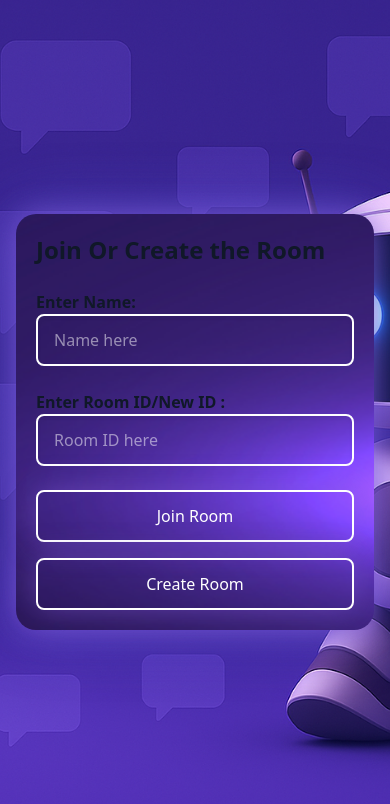
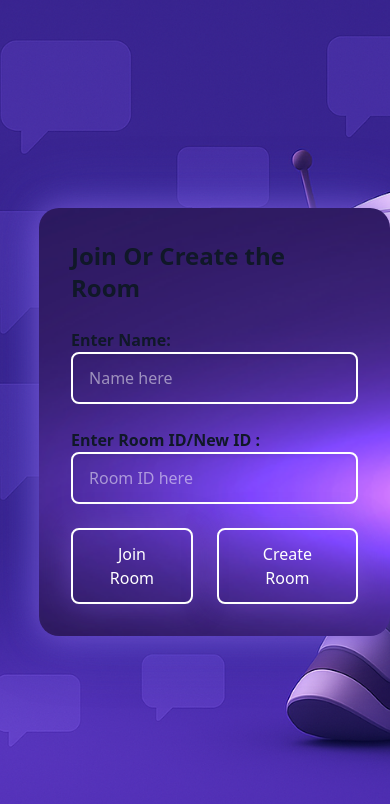
Before and after one commit to sudhirskp/chatApp, a React (Vite) app in the folder frontend/: page / in a window 390 px wide. Shown: the top 804 px of the page. Built offline with nearby package versions, Linux system fonts and the light colour scheme.

Commit message:
Revert "Refactor App and RoomJC components for improved layout and styling; update Chatpage for better responsiveness and user experience; add utility classes in index.css"
This reverts commit eaa5f5df1334de2bb3c638699006dfcb795fa112.

```diff
--- a/frontend/src/App.jsx
+++ b/frontend/src/App.jsx
@@ -1,7 +1,11 @@
+import { useState } from 'react'
 import './App.css'
+import toast from 'react-hot-toast'
 import RoomJC from './components/RoomJC.jsx'
 
 function App() {
+  const [count, setCount] = useState(0)
+
   return (
     <div>
       <RoomJC/>
--- a/frontend/src/components/RoomJC.jsx
+++ b/frontend/src/components/RoomJC.jsx
@@ -79,7 +79,7 @@ const navigate = useNavigate();
     return (
 
         <div
-        className="min-h-screen flex items-center justify-center px-4 py-8 sm:px-6 lg:px-10 bg-gray-100 dark:bg-gray-800"
+            className="min-h-screen flex items-center justify-start bg-gray-100 dark:bg-gray-800"
             style={{
                 backgroundImage: "url('robu-4-icon.png')",
                 //background: "linear-gradient(135deg, rgb(63, 94, 251), rgb(252, 70, 107))",
@@ -91,11 +91,13 @@ const navigate = useNavigate();
         >
 
             <div
-              className="w-full max-w-[560px] p-5 sm:p-8 rounded-2xl shadow-2xl bg-gray-100 dark:bg-gray-800 hover:border-4 hover:border-purple-300 hover:brightness-110 dark:hover:border-pink-300"
+                className="p-8 col-auto w-auto max-w-2xl rounded-lg shadow-2xl bg-gray-100 dark:bg-gray-800 hover:border-4 hover:border-purple-300 hover:brightness-110 dark:hover:border-pink-300"
                 style={{
                     backgroundImage: "url('image.png') ",
+                    width:"500px",
                     backgroundSize: "cover",
-                backgroundPosition: "center",
+                    backgroundPosition: "right",
+                    marginLeft: '10%',
                     //background:'transparent',
                     boxShadow: "0 0 30px rgba(128, 90, 213, 0.7), 0 0 60px rgba(99, 102, 241, 0.5)",
                     borderRadius: "20px",
@@ -177,7 +179,7 @@ const navigate = useNavigate();
 
 
                     {
-                    <div className="flex flex-col sm:flex-row gap-4 sm:gap-6">
+                    <div className="flex space-x-6">
                     <button onClick={joinChat}
                       style={{
                         background: "transparent",
--- a/frontend/src/components/chatPage.jsx
+++ b/frontend/src/components/chatPage.jsx
@@ -139,16 +139,17 @@ export const Chatpage = () => {
 
   return (
     <div
-      className="flex min-h-screen flex-col items-stretch bg-gray-100 dark:bg-gray-500 overflow-hidden"
+      className="flex flex-col justify-center items-center fixed w-full h-full bg-gray-100 dark:bg-gray-500"
       style={{
         backgroundImage: 'url(image.png)',
         backgroundSize: 'cover',
-        backgroundPosition: 'center',
+        backgroundPosition: 'cover',
+        backgroundPositionX: '-300%',
       }}
     >
       {/* /* Header container */}
       <header
-        className="flex flex-col gap-3 sm:flex-row sm:justify-between sm:items-center bg-gradient-to-r from-purple-500 to-pink-500 shadow-md px-4 py-3 sm:px-6 border-b w-full"
+        className="flex justify-between items-center mt-0.5 bg-gradient-to-r from-purple-500 to-pink-500 shadow-md p-4 border-b w-full"
         style={{
           boxShadow: '0 0 20px rgba(128, 90, 213, 0.5)',
           borderRadius: '0 0 10px 10px',
@@ -157,21 +158,20 @@ export const Chatpage = () => {
         }}
       >
         <div className="flex items-center">
-          <h1 className="text-sm sm:text-base lg:text-lg font-semibold text-white break-all">
+          <h1 className="text-lg font-semibold text-white">
             Room Name:{' '}
             <span className="font-normal text-gray-200">{roomId}</span>
           </h1>
         </div>
         <div className="flex items-center">
-          <h1 className="text-sm sm:text-base lg:text-lg font-semibold text-white break-all">
+          <h1 className="text-lg font-semibold text-white">
             User Name:{' '}
             <span className="font-normal text-gray-200">{currentUser}</span>
           </h1>
-        </div>
-        <div className="flex flex-col sm:flex-row gap-3 sm:gap-4 w-full sm:w-auto">
+        </div>        <div className="flex gap-4">
           <button
             onClick={handleLeaveRoom}
-            className="w-full sm:w-auto px-4 py-2 bg-white text-orange-500 font-medium rounded border border-orange-500 hover:bg-orange-500 hover:text-white transition duration-200"
+            className="px-4 py-2 bg-white text-orange-500 font-medium rounded border border-orange-500 hover:bg-orange-500 hover:text-white transition duration-200"
           >
             Leave Room
           </button>
@@ -179,7 +179,7 @@ export const Chatpage = () => {
           {currentUser===isCreator && (
             <button
               onClick={handleCloseRoom}
-              className="w-full sm:w-auto px-4 py-2 bg-white text-red-500 font-medium rounded border border-red-500 hover:bg-red-500 hover:text-white transition duration-200"
+              className="px-4 py-2 bg-white text-red-500 font-medium rounded border border-red-500 hover:bg-red-500 hover:text-white transition duration-200"
             >
               Close Room
             </button>
@@ -189,8 +189,8 @@ export const Chatpage = () => {
 
       {/* Main chat container */}
       <main
-        className="flex-1 w-full max-w-6xl mx-auto px-3 sm:px-4 lg:px-6 py-4 sm:py-6 border-t-0 dark:bg-blue-950 space-y-2 overflow-y-auto overflow-x-hidden"
-        style={{ backgroundImage: 'url(robu-4-bg.png)', backgroundSize: 'cover', minHeight: 0 }}
+        className="py-20 border w-2/3 dark:bg-blue-950 space-y-2 h-[calc(106vh-120px)] mx-auto overflow-y-auto overflow-x-hidden"
+        style={{ backgroundImage: 'url(robu-4-bg.png)', backgroundSize: 'cover' }}
         ref={ChatboxRef}
       >
         {messages.map((message, index) => (
@@ -205,22 +205,20 @@ export const Chatpage = () => {
                 message.sender === currentUser
                   ? 'dark:bg-green-600 self-end'
                   : 'dark:bg-blue-600 self-start'
-              } max-w-[85%] sm:max-w-xs rounded break-words`}
+              } max-w-xs rounded break-words`}
               style={{ margin: '0 10px', wordBreak: 'break-word' }}
             >
               <div className="flex flex-row gap-2">
                 <img
                   src="robu-3.png"
                   alt="User Avatar"
-                  className="w-7 h-7 sm:w-8 sm:h-8 rounded-full mr-2 mb-1"
+                  className="w-8 h-8 rounded-full mr-2 mb-1"
                 ></img>
                 <div className="flex flex-col">
-                  <p className="text-xs sm:text-sm font-bold text-white mb-1 break-all">
+                  <p className="text-sm font-bold text-white mb-1">
                     {message.sender}
                   </p>
-                  <p className="text-sm sm:text-base text-white break-words whitespace-pre-wrap">
-                    {message.content}
-                  </p>
+                  <p className="text-white">{message.content}</p>
                 </div>
               </div>
             </div>
@@ -230,7 +228,7 @@ export const Chatpage = () => {
 
       {/* Chat messages send container */}
       <div
-        className="w-full max-w-6xl mx-auto border rounded-t-2xl bg-white shadow-md flex flex-col sm:flex-row gap-3 sm:gap-4 items-stretch sm:items-end px-3 sm:px-4 py-3"
+        className="border fixed bottom-1 h-auto mb-[-0.2%] rounded px-10 w-250 mr-[-0.1%] ml-[-1.1%] bg-white shadow-md flex items-center justify-between p-2 mx-auto"
         style={{
           backgroundImage: 'url(robu-4-bg.png)',
           backgroundSize: 'cover',
@@ -255,7 +253,7 @@ export const Chatpage = () => {
             }
           }}
           type="text"
-          className="w-full min-h-12 border border-gray-300 rounded px-4 py-3 text-gray-700 placeholder-gray-400 resize-none overflow-hidden"
+          className="w-full border border-gray-300 rounded px-5 text-gray-700 placeholder-gray-400 resize-none overflow-hidden"
           placeholder="Type your message here..."
           style={{
             background: 'rgba(255, 255, 255, 0.8)',
@@ -272,15 +270,15 @@ export const Chatpage = () => {
             e.target.style.borderColor = '#fff';
           }}
         />
-        <div className="flex w-full sm:w-auto gap-2 sm:ml-2">
+        <div className="flex ml-2">
           <button
-            className="flex-1 sm:flex-none bg-green-500 text-white font-medium rounded px-4 py-2 border-green-800 hover:bg-green-800 hover:text-white transition duration-200 flex items-center justify-center"
+            className="bg-green-500 text-white font-medium rounded px-4 py-2 border-green-800 hover:bg-green-800 hover:text-white transition duration-200"
             onClick={sendMessage}
           >
             <Send className="mr-2" />
           </button>          <button
             onClick={() => toast.success("This Feature Coming Soon !!")}
-            className="flex-1 sm:flex-none bg-purple-500 text-white font-medium rounded px-4 py-2 border-purple-800 hover:bg-purple-800 transition duration-200 flex items-center justify-center"
+            className="bg-purple-500 text-white font-medium rounded px-4 py-2 ml-2 border-purple-800 hover:bg-purple-800 transition duration-200 flex items-center"
           >
             <Paperclip className="mr-2" />
           </button>
--- a/frontend/src/index.css
+++ b/frontend/src/index.css
@@ -3,19 +3,3 @@
 /* @tailwind base;
 @tailwind components;
 @tailwind utilities; */
-
-html,
-body,
-#root {
-	width: 100%;
-	min-height: 100%;
-}
-
-body {
-	margin: 0;
-	overflow-x: hidden;
-}
-
-* {
-	box-sizing: border-box;
-}
```
